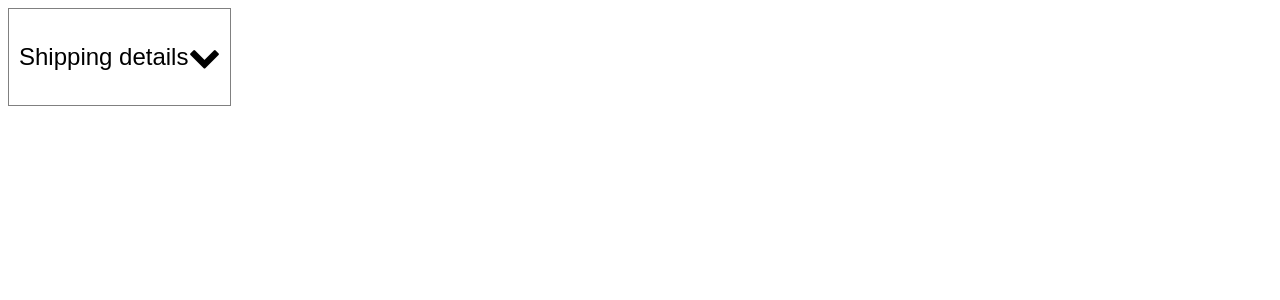
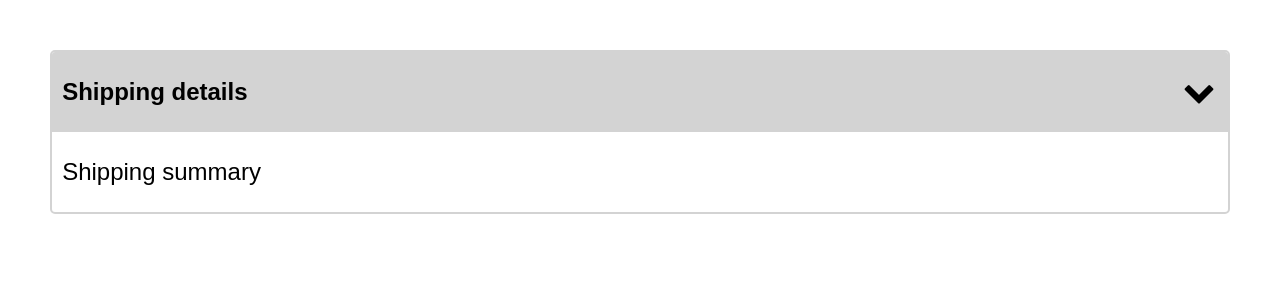
Before and after one commit to dawidgdanski/angular-training, an Angular app: page / in a window 1280 px wide. Shown: the top 300 px of the page. Built offline with nearby package versions, Linux system fonts and the light colour scheme.

Commit message:
Develop expandable item

```diff
--- a/src/app/zippy/zippy.component.html
+++ b/src/app/zippy/zippy.component.html
@@ -1,4 +1,9 @@
-<div>
-  <p>Shipping details</p>
-  <i class="fa fa-chevron-down fa-2x"></i>
+<div class="list-item-layout">
+  <div class="list-item-header">
+    <h1 class="header-text">Shipping details</h1>
+    <i class="fa fa-chevron-down fa-2x"></i>
+  </div>
+  <div class="list-item-summary">
+    <p class="summary-text">Shipping summary</p>
+  </div>
 </div>
--- a/src/app/zippy/zippy.component.less
+++ b/src/app/zippy/zippy.component.less
@@ -1,16 +1,48 @@
-div {
-  display: inline-flex;
+.list-item-layout {
   overflow: auto;
-  border: 1px solid gray;
+  border: 2px solid lightgray;
+  align-items: center;
+  border-radius: 5px;
+}
+
+.text-margins {
+  margin-top: 16px;
+  margin-bottom: 16px;
   padding: 10px;
-  align-items: center;
+}
+
+.header-text {
+  .text-margins();
+  font-family: Arial, sans-serif;
+  font-size: x-large;
+  width: 95%;
+  align-self: center;
+}
+
+.summary-text {
+  .text-margins();
+  font-family: Arial, sans-serif;
+  font-size: x-large;
+  align-self: center;
+  padding: 10px;
+  margin-top: 16px;
+  margin-bottom: 16px;
 }
 
 i {
-  color: black;
+  width: 5%;
+  align-self: center;
+  text-align: center;
 }
 
-p {
-  font-family: Arial, sans-serif;
-  font-size: x-large;
+div {
+  .list-item-header {
+    display: flex;
+    background-color: lightgray;
+  }
+
+  .list-item-summary {
+    display: flex;
+  }
+
 }
--- a/src/styles.less
+++ b/src/styles.less
@@ -1 +1,5 @@
 @import '~font-awesome/less/font-awesome.less';
+
+body, html {
+  margin: 2%;
+}
```
